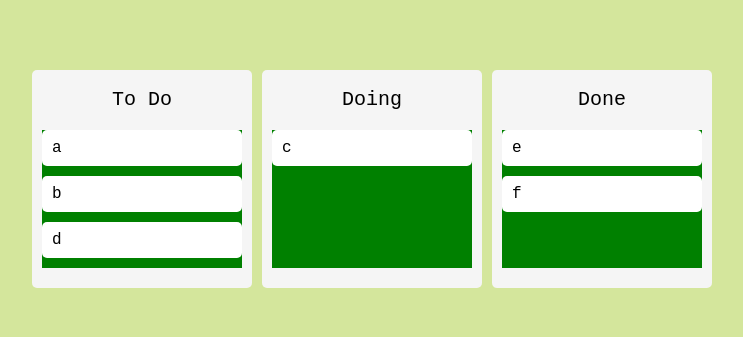
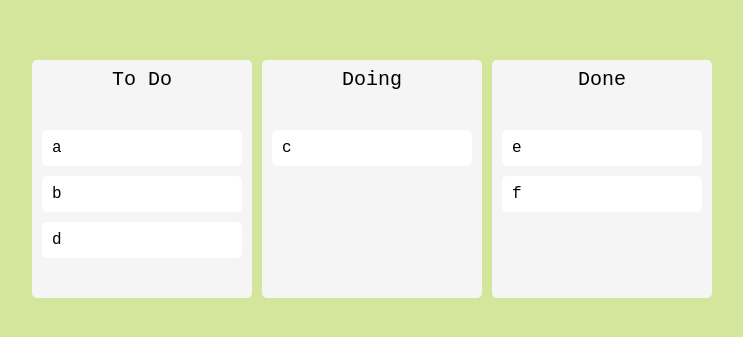
Before and after one commit to seungmin-dev/trelloApp, a React (Create React App) app: page / in a window 1280 px wide. Shown: the part 221-558 px from the top of the page, without its empty margins (268-1011 px from the left). Built offline with nearby package versions, Linux system fonts and the light colour scheme.

Commit message:
little change of style

```diff
--- a/src/Components/Board.tsx
+++ b/src/Components/Board.tsx
@@ -3,7 +3,7 @@
 import DraggableCard from "./DraggableCard";
 
 const Wrapper = styled.div`
-  padding: 20px 10px;
+  padding: 10px 0px;
   background-color: ${(props) => props.theme.boardColor};
   border-radius: 5px;
   min-height: 200px;
@@ -19,12 +19,13 @@
 const Area = styled.div<IAreaProps>`
   background-color: ${(props) =>
     props.isDraggingOver
-      ? "pink"
+      ? props.theme.boardColor
       : props.isDraggingFromThis
-      ? "blue"
-      : "green"};
+      ? props.theme.boardColor
+      : props.theme.boardColor};
   flex-grow: 1;
   transition: background-color 0.3s ease-in-out;
+  padding: 20px 10px;
 `;
 
 const Title = styled.h3`
--- a/src/Components/DraggableCard.tsx
+++ b/src/Components/DraggableCard.tsx
@@ -2,11 +2,14 @@
 import { Draggable, Id } from "react-beautiful-dnd";
 import styled from "styled-components";
 
-const Card = styled.div`
+const Card = styled.div<{ isDragging: boolean }>`
   border-radius: 5px;
   padding: 10px;
-  background-color: ${(props) => props.theme.cardColor};
+  background-color: ${(props) =>
+    props.isDragging ? "#ffbe76" : props.theme.cardColor};
   margin-bottom: 10px;
+  box-shadow: ${(props) =>
+    props.isDragging ? "0px 2px 5px rgba(0,0,0,0.8)" : "none"};
 `;
 
 interface IDraggableCardProps {
@@ -17,8 +20,9 @@
   return (
     <Draggable key={toDo} draggableId={toDo} index={index}>
       {/* Draggable의 key와 draggableId는 반드시 같아야 함. */}
-      {(magic) => (
+      {(magic, snapshot) => (
         <Card
+          isDragging={snapshot.isDragging}
           ref={magic.innerRef}
           {...magic.draggableProps}
           {...magic.dragHandleProps}
```
